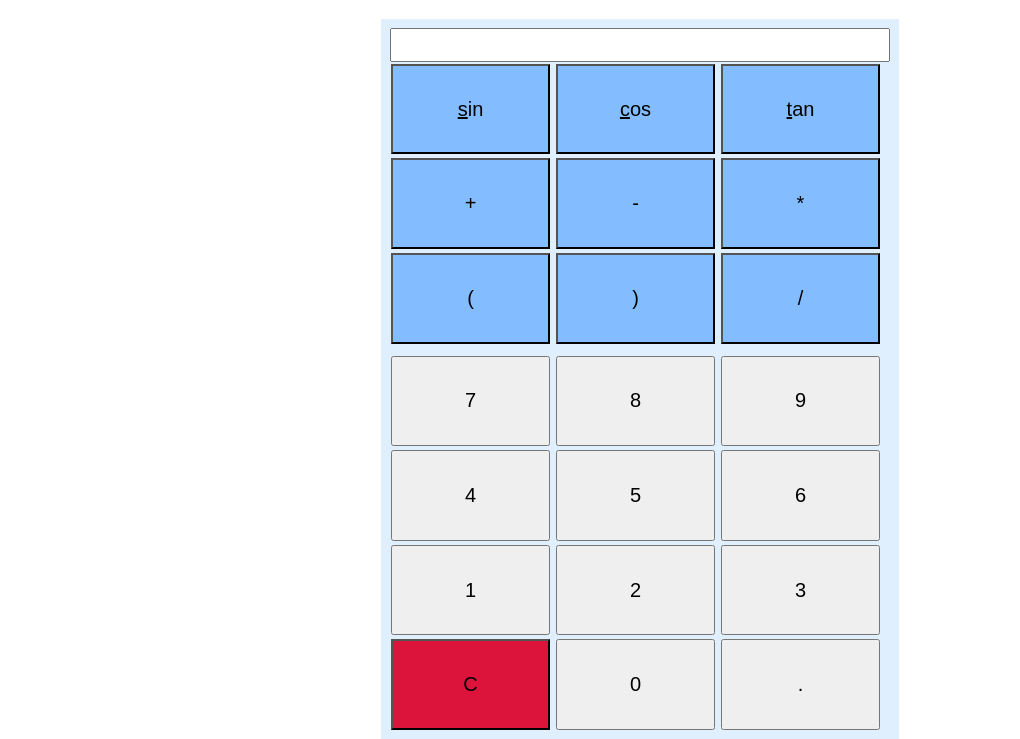
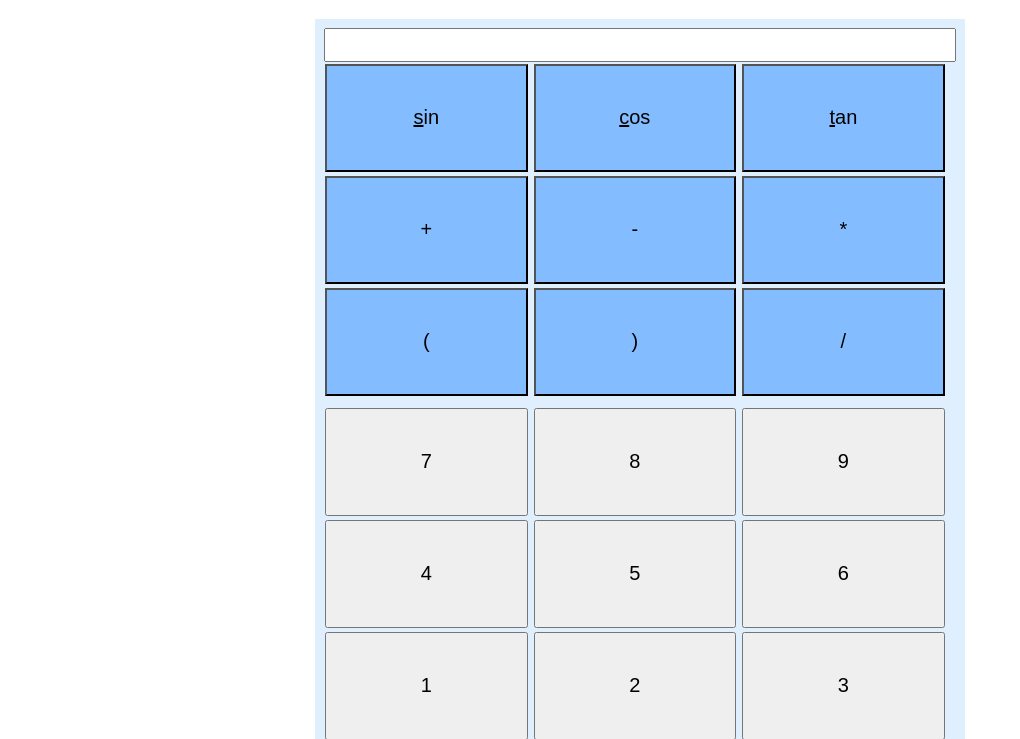
Before and after one commit to cactusgroup/typescript-calculator, a website: page index.html in a window 1280 px wide. Shown: the part 61-800 px from the top of the page, without its empty margins (0-1020 px from the left). Drawn offline with Linux system fonts and the light colour scheme.

Commit message:
maybe limiting width once and height once will do?

```diff
--- a/index.css
+++ b/index.css
@@ -1,6 +1,6 @@
 .app {
     min-width: 400px;
-    max-width: 500px;
+    max-height: 90vh;
     width: 50%;
     margin: 0 auto;
 
```
